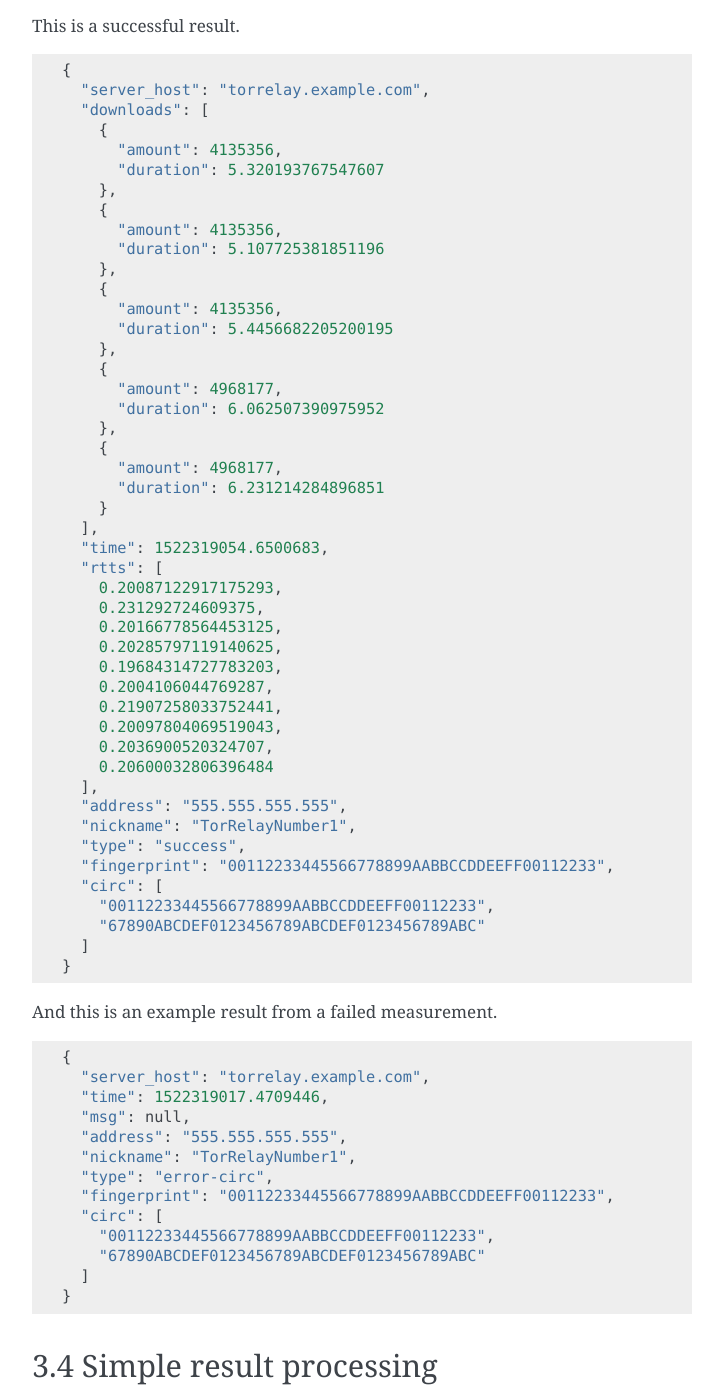
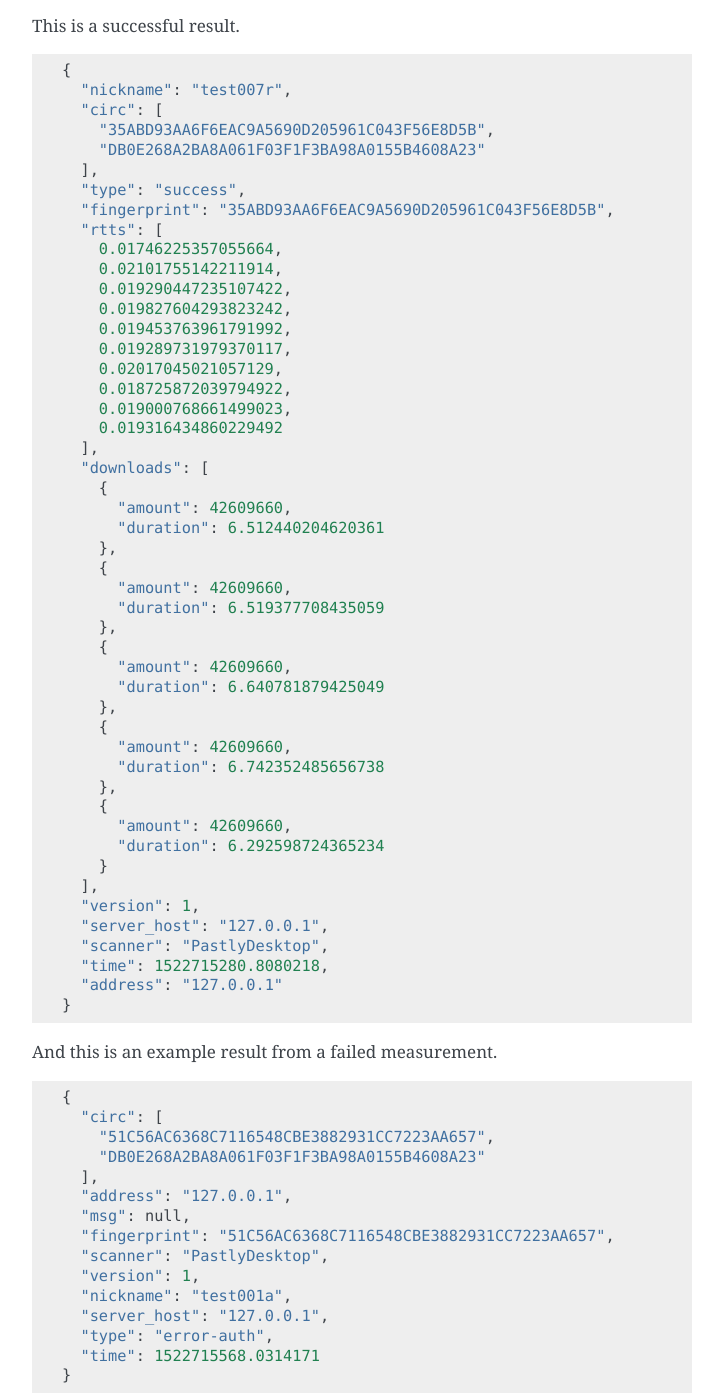
Before and after one commit to torproject/sbws, a Sphinx documentation site: the page built from docs/source/specification.rst, in a window 1280 px wide and 1400 px high, scrolled down 5541 px. Shown: the whole window, without its empty margins (388-1111 px from the left). Built offline with Sphinx 7.4.7, drawn with Linux system fonts in a browser that asks for light colours.

Commit message:
Update example results in spec
They now have a version and scanner fields

```diff
--- a/docs/source/specification.rst
+++ b/docs/source/specification.rst
@@ -258,69 +258,75 @@ This is a successful result.
 ::
 
     {
-      "server_host": "torrelay.example.com",
+      "nickname": "test007r",
+      "circ": [
+        "35ABD93AA6F6EAC9A5690D205961C043F56E8D5B",
+        "DB0E268A2BA8A061F03F1F3BA98A0155B4608A23"
+      ],
+      "type": "success",
+      "fingerprint": "35ABD93AA6F6EAC9A5690D205961C043F56E8D5B",
+      "rtts": [
+        0.01746225357055664,
+        0.02101755142211914,
+        0.019290447235107422,
+        0.019827604293823242,
+        0.019453763961791992,
+        0.019289731979370117,
+        0.02017045021057129,
+        0.018725872039794922,
+        0.019000768661499023,
+        0.019316434860229492
+      ],
       "downloads": [
         {
-          "amount": 4135356,
-          "duration": 5.320193767547607
+          "amount": 42609660,
+          "duration": 6.512440204620361
         },
         {
-          "amount": 4135356,
-          "duration": 5.107725381851196
+          "amount": 42609660,
+          "duration": 6.519377708435059
         },
         {
-          "amount": 4135356,
-          "duration": 5.4456682205200195
+          "amount": 42609660,
+          "duration": 6.640781879425049
         },
         {
-          "amount": 4968177,
-          "duration": 6.062507390975952
+          "amount": 42609660,
+          "duration": 6.742352485656738
         },
         {
-          "amount": 4968177,
-          "duration": 6.231214284896851
+          "amount": 42609660,
+          "duration": 6.292598724365234
         }
       ],
-      "time": 1522319054.6500683,
-      "rtts": [
-        0.20087122917175293,
-        0.231292724609375,
-        0.20166778564453125,
-        0.20285797119140625,
-        0.19684314727783203,
-        0.2004106044769287,
-        0.21907258033752441,
-        0.20097804069519043,
-        0.2036900520324707,
-        0.20600032806396484
-      ],
-      "address": "555.555.555.555",
-      "nickname": "TorRelayNumber1",
-      "type": "success",
-      "fingerprint": "00112233445566778899AABBCCDDEEFF00112233",
-      "circ": [
-        "00112233445566778899AABBCCDDEEFF00112233",
-        "67890ABCDEF0123456789ABCDEF0123456789ABC"
-      ]
+      "version": 1,
+      "server_host": "127.0.0.1",
+      "scanner": "PastlyDesktop",
+      "time": 1522715280.8080218,
+      "address": "127.0.0.1"
     }
+
 
 And this is an example result from a failed measurement.
 
 ::
 
     {
-      "server_host": "torrelay.example.com",
-      "time": 1522319017.4709446,
+      "circ": [
+        "51C56AC6368C7116548CBE3882931CC7223AA657",
+        "DB0E268A2BA8A061F03F1F3BA98A0155B4608A23"
+      ],
+      "address": "127.0.0.1",
       "msg": null,
-      "address": "555.555.555.555",
-      "nickname": "TorRelayNumber1",
-      "type": "error-circ",
-      "fingerprint": "00112233445566778899AABBCCDDEEFF00112233",
-      "circ": [
-        "00112233445566778899AABBCCDDEEFF00112233",
-        "67890ABCDEF0123456789ABCDEF0123456789ABC"
-      ]
+      "fingerprint": "51C56AC6368C7116548CBE3882931CC7223AA657",
+      "scanner": "PastlyDesktop",
+      "version": 1,
+      "nickname": "test001a",
+      "server_host": "127.0.0.1",
+      "type": "error-auth",
+      "time": 1522715568.0314171
     }
+
 
 3.4 Simple result processing
 ----------------------------
```
